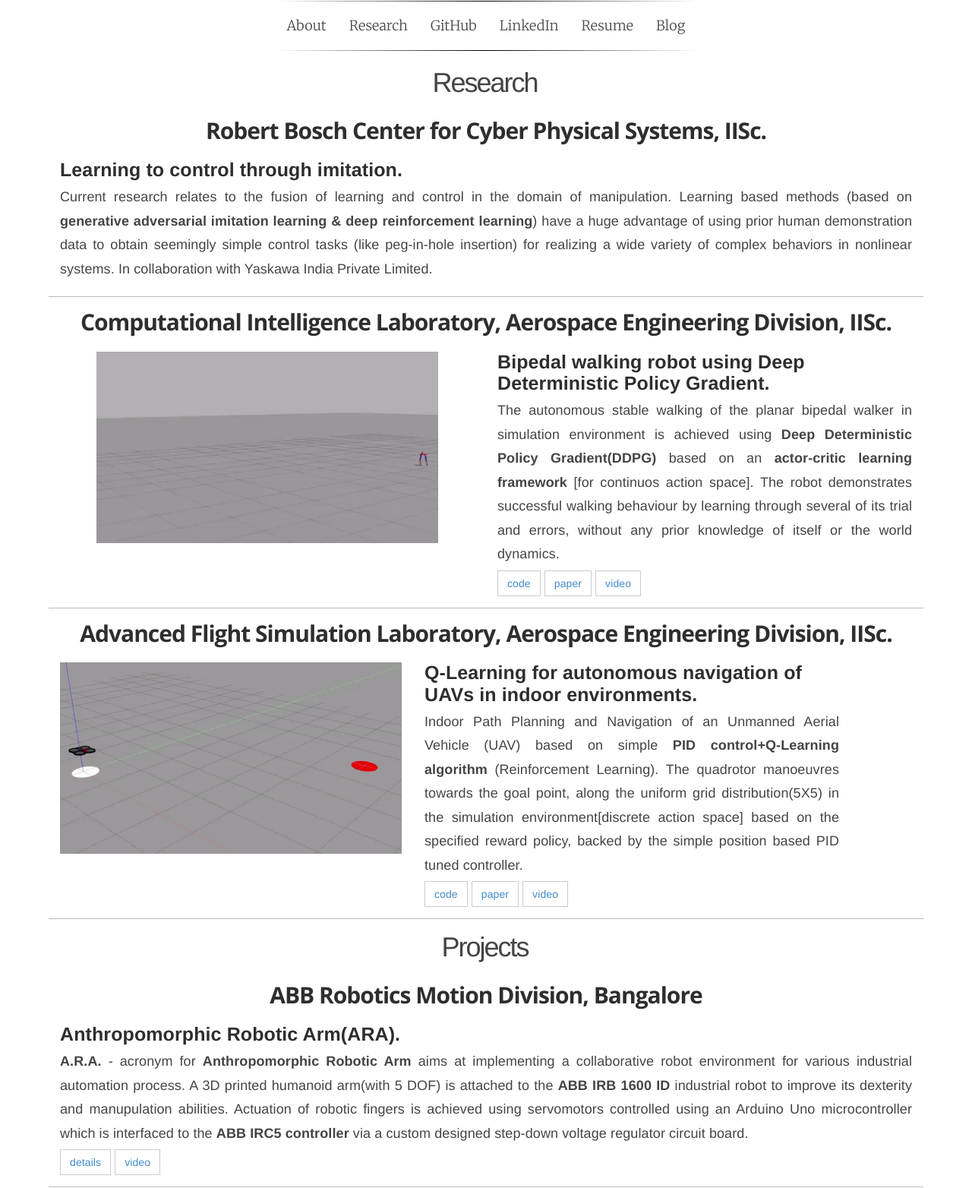
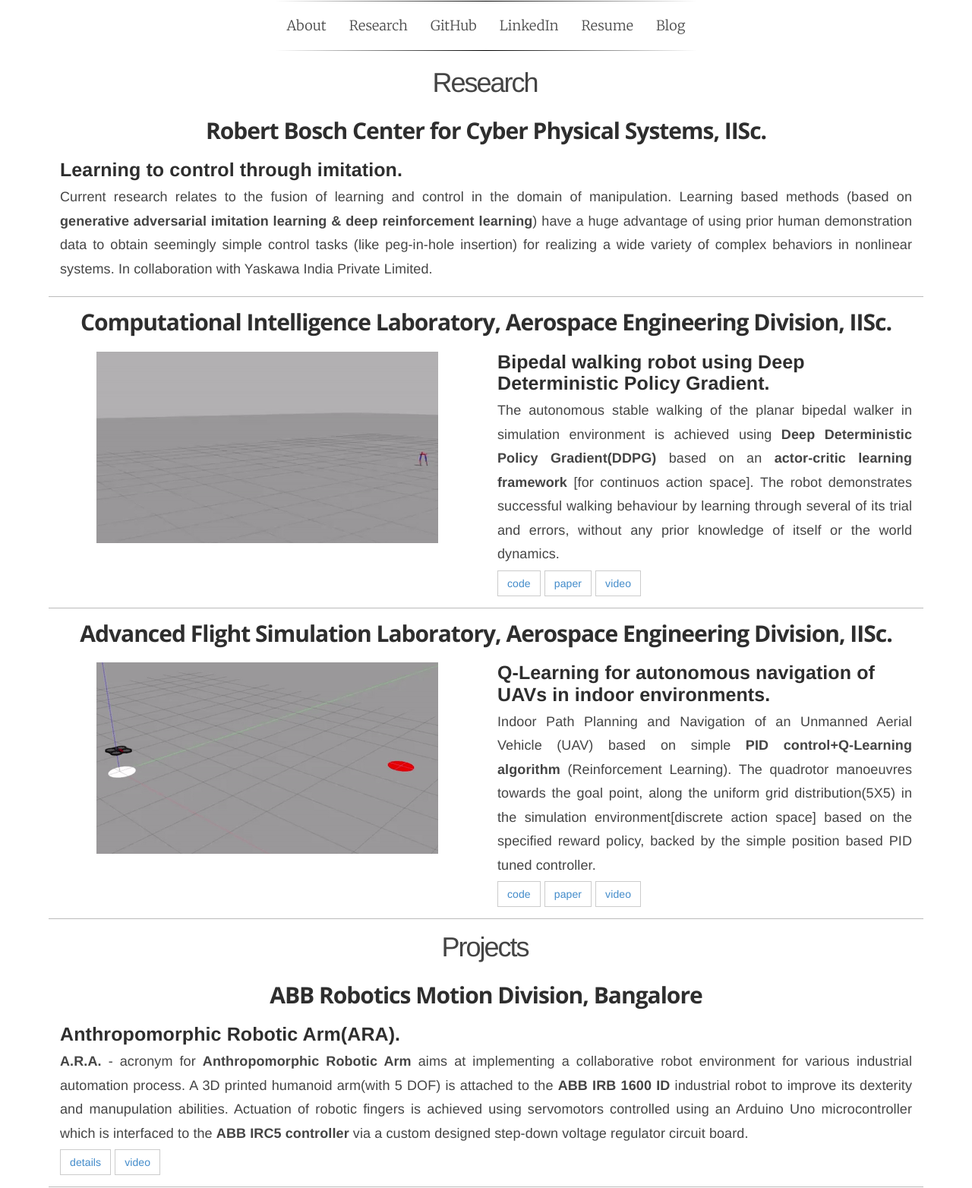
Before and after one commit to navuboy/navuboy.github.io, a Jekyll site: the page built from research.html, in a window 1280 px wide. Shown: the whole page at 76% size. Built offline with Jekyll 4.4.1, drawn with Linux system fonts in a browser that asks for light colours; some web fonts are replaced.

Commit message:
Updated research.md

```diff
--- a/_includes/research.md
+++ b/_includes/research.md
@@ -53,7 +53,7 @@
 
 <div class="container-fluid">
   <div class="row">
-    <div class="col-md-5">
+    <div class="col-md-6">
         <img class="rimg" src="{{ site.github.url }}/media/drone_qlearning.gif" />
     </div>
     <div class="col-md-6">
```
